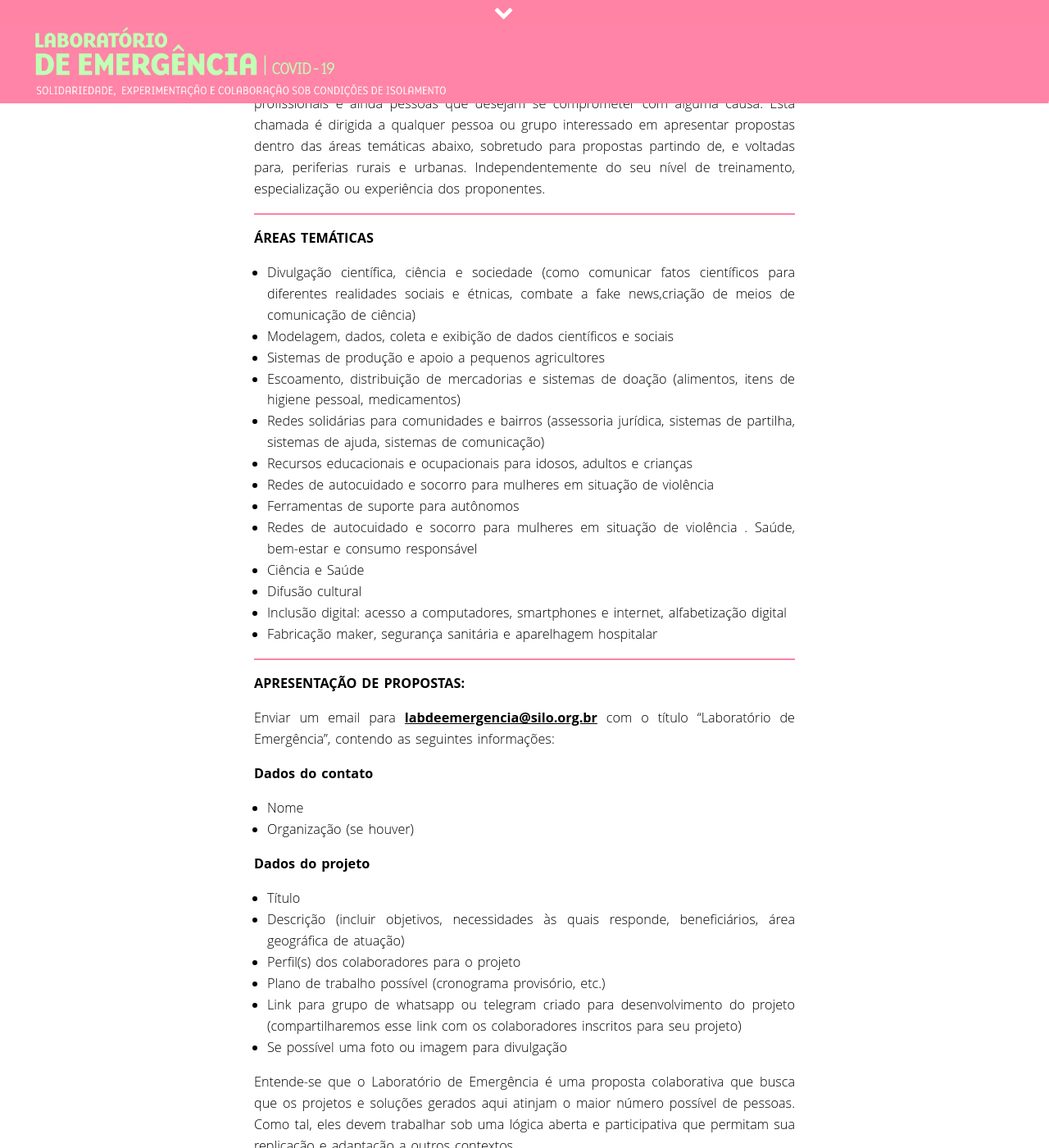
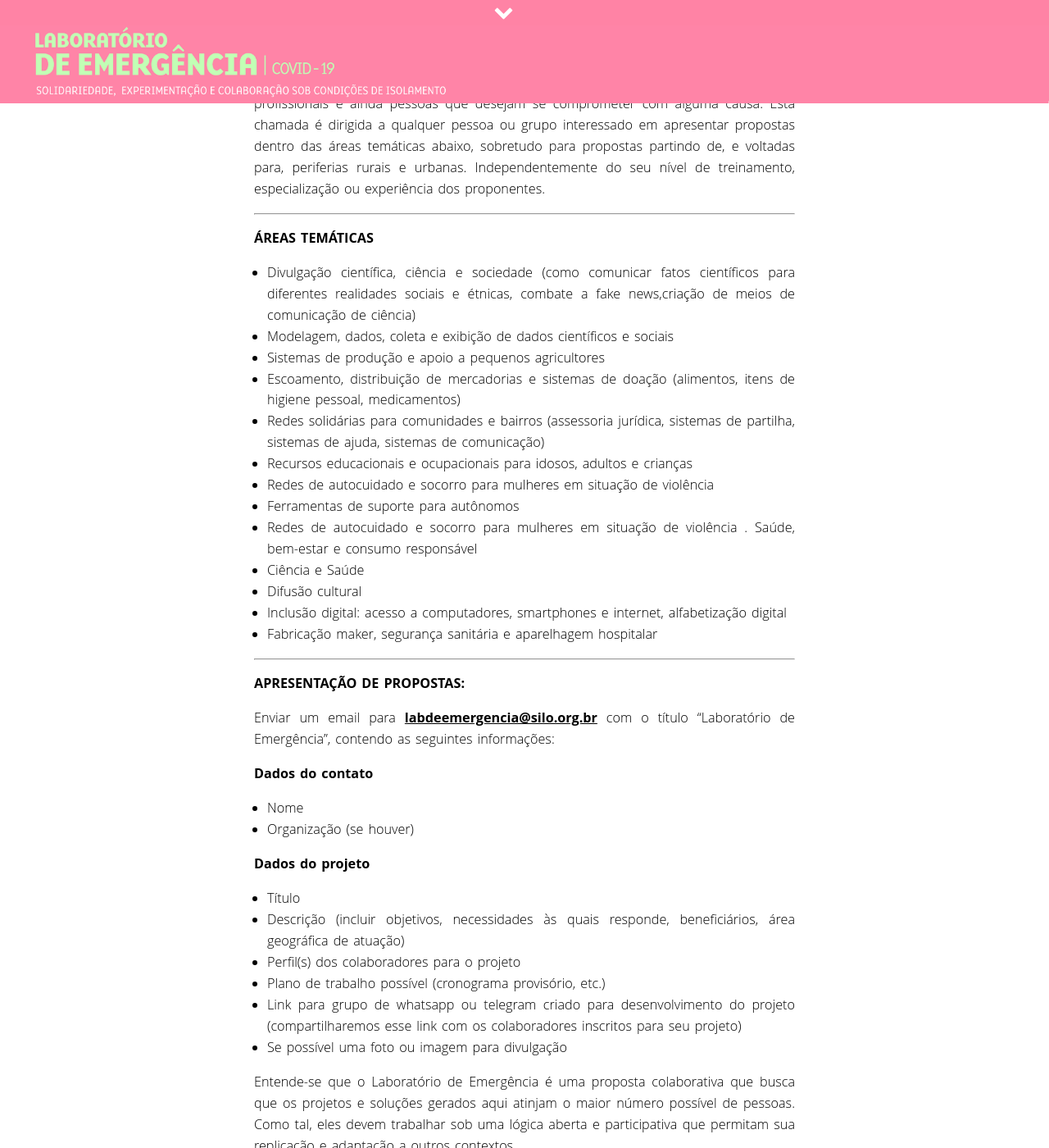
Before and after one commit to associacaosilo/labdeemergencia1ed, a Jekyll site: the page built from _pages/index.md, in a window 1280 px wide and 1400 px high, scrolled down 882 px. Shown: the whole window at 82% size. Built offline with Jekyll 4.4.1, drawn with Linux system fonts in a browser that asks for light colours; nearby versions of some CDN libraries.

Commit message:
Update main.scss

```diff
--- a/css/main.scss
+++ b/css/main.scss
@@ -25,7 +25,7 @@ body {
   }
 }
 
-hr {
+.hr {
   border: 1px solid $SITE-ACCENT-COLOR;
 }
 
```
